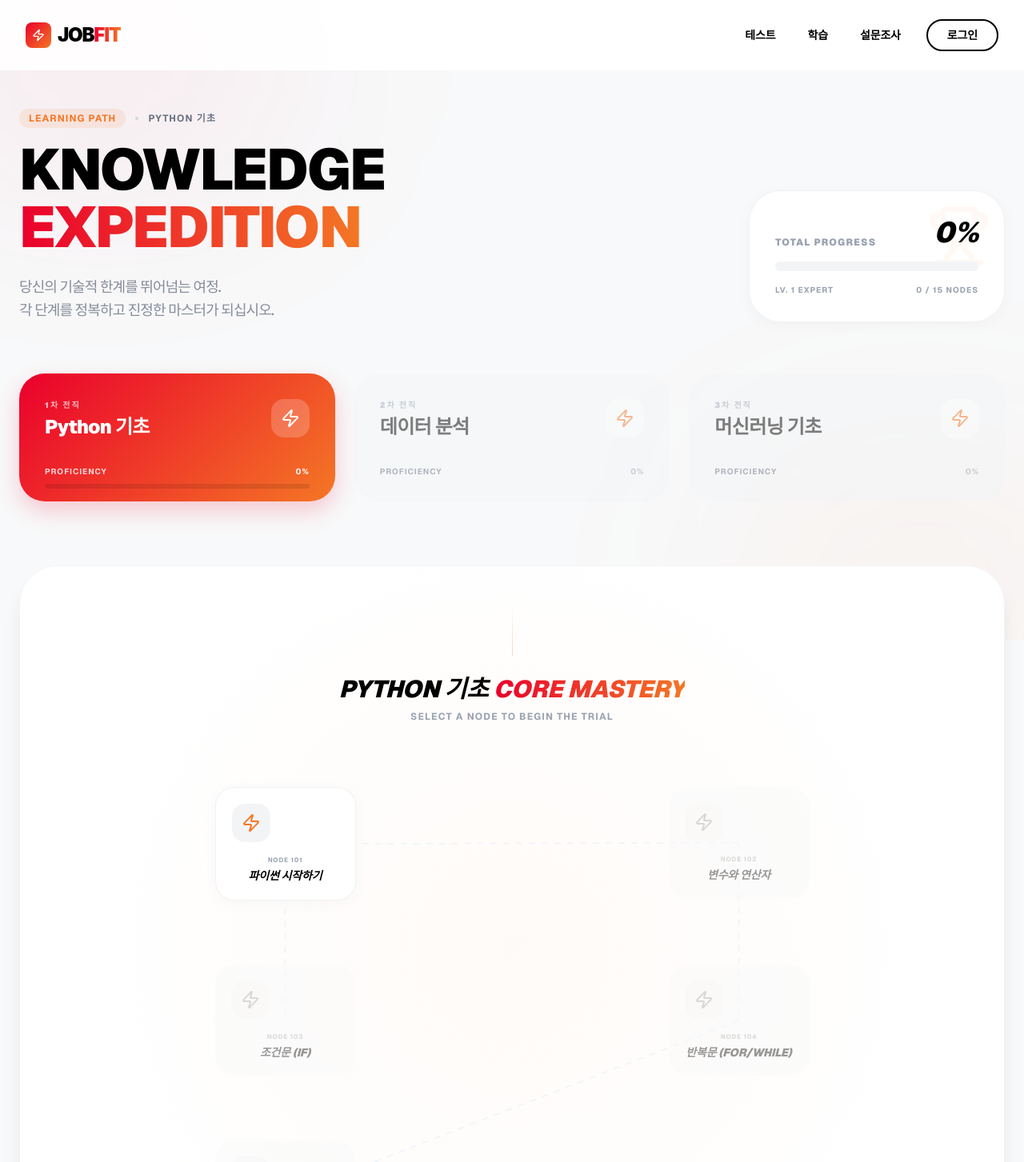
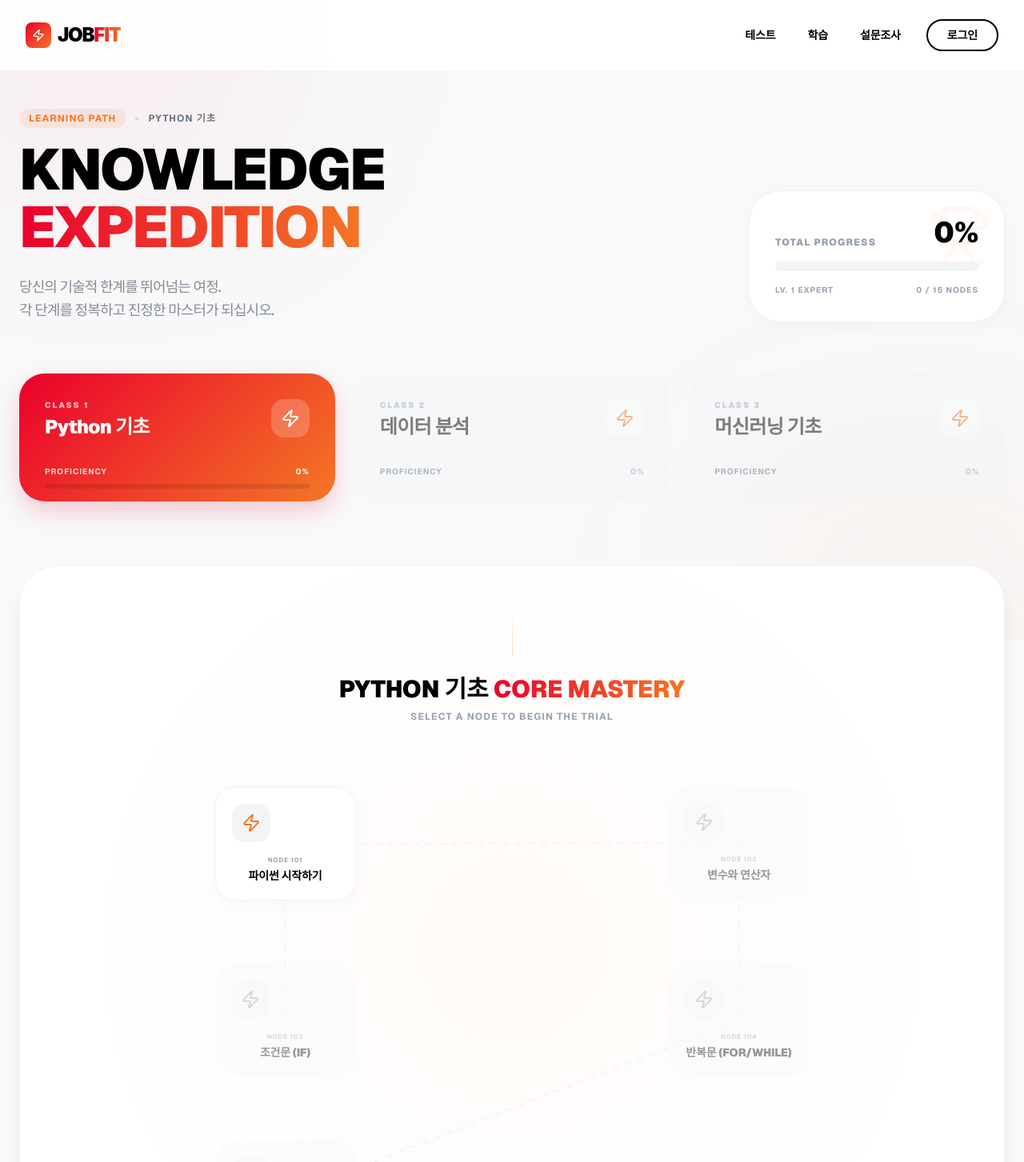
Before and after one commit to job-fit-organization/JobFit, a Next.js app: page /learning in a window 1280 px wide. Shown: the top 1453 px of the page at 80% size. Built offline with nearby package versions, Linux system fonts and the light colour scheme; a web font is replaced by a local one.

Commit message:
글자 기울기 제거

```diff
--- a/src/app/learning/page.tsx
+++ b/src/app/learning/page.tsx
@@ -36,7 +36,7 @@ const ProgressBar = ({
                 <span className={isLarge ? 'text-gray-400 text-xs font-black uppercase tracking-widest' : (isActive ? 'text-white/80' : 'text-gray-500')}>
                     {label}
                 </span>
-                <span className={isLarge ? 'text-4xl font-black text-black italic' : (isActive ? 'text-white' : 'text-gray-400')}>
+                <span className={isLarge ? 'text-4xl font-black text-black' : (isActive ? 'text-white' : 'text-gray-400')}>
                     {Math.round(progress)}%
                 </span>
             </div>
@@ -336,7 +336,7 @@ export default function PythonMasteryExplorer() {
                                 <div className="flex justify-between items-start mb-4">
                                     <div>
                                         <div className={`text-[10px] font-black uppercase tracking-[0.2em] mb-1 ${isActive ? 'text-white/70' : 'text-gray-400'}`}>
-                                            {idx + 1}차 전직
+                                            CLASS {idx + 1}
                                         </div>
                                         <h3 className={`text-2xl font-black tracking-tight ${isActive ? 'text-white' : 'text-black'}`}>{cat.name}</h3>
                                     </div>
@@ -368,7 +368,7 @@ export default function PythonMasteryExplorer() {
                     {/* Stage Details Header */}
                     <div className="relative flex flex-col items-center mb-20 text-center">
                         <div className="w-px h-16 bg-gradient-to-b from-transparent to-[#f47725]/30 mb-6" />
-                        <h2 className="text-3xl font-black text-black mb-2 uppercase italic">{currentCategory?.name || "Loading..."} <span className="text-gradient">Core Mastery</span></h2>
+                        <h2 className="text-3xl font-black text-black mb-2 uppercase">{currentCategory?.name || "Loading..."} <span className="text-gradient">Core Mastery</span></h2>
                         <span className="text-gray-400 text-xs font-bold tracking-widest uppercase">Select a node to begin the trial</span>
                     </div>
 
@@ -425,7 +425,7 @@ export default function PythonMasteryExplorer() {
                                             </div>
                                             <div className="text-center">
                                                 <div className={`text-[8px] font-bold uppercase mb-1 tracking-widest ${isSolved ? 'text-white/70' : 'text-gray-400'}`}>NODE {node.id}</div>
-                                                <div className={`text-sm font-black italic uppercase ${isSolved ? 'text-white' : 'text-black'}`}>{node.name}</div>
+                                                <div className={`text-sm font-black uppercase ${isSolved ? 'text-white' : 'text-black'}`}>{node.name}</div>
                                             </div>
                                         </button>
                                     </div>
@@ -449,7 +449,7 @@ export default function PythonMasteryExplorer() {
                                         <div className="text-[#f47725] text-[10px] font-black tracking-[0.3em] uppercase mb-3">
                                             Knowledge Trial ({currentQuestionIdx + 1} / {QUIZZES[modalNode].questions.length})
                                         </div>
-                                        <h3 className="text-3xl font-black text-black italic uppercase">{subcategories.find(n => n.id.toString() === modalNode)?.name}</h3>
+                                        <h3 className="text-3xl font-black text-black uppercase">{subcategories.find(n => n.id.toString() === modalNode)?.name}</h3>
                                         <div className="w-full h-2 bg-gray-100 rounded-full mt-6 overflow-hidden">
                                             <div
                                                 className="h-full bg-gradient-primary transition-all duration-500"
@@ -485,7 +485,7 @@ export default function PythonMasteryExplorer() {
                                         <div className="w-24 h-24 bg-[#f47725]/10 rounded-full flex items-center justify-center mx-auto mb-8">
                                             <Trophy className={`w-12 h-12 ${calculateScore() / QUIZZES[modalNode].questions.length >= 0.8 ? 'text-[#f47725]' : 'text-gray-300'}`} />
                                         </div>
-                                        <h3 className="text-4xl font-black mb-3 text-black italic uppercase">TRIAL COMPLETE</h3>
+                                        <h3 className="text-4xl font-black mb-3 text-black uppercase">TRIAL COMPLETE</h3>
                                         <p className="text-gray-400 font-black tracking-widest text-sm">
                                             SCORE: {calculateScore()} / {QUIZZES[modalNode].questions.length}
                                         </p>
```
